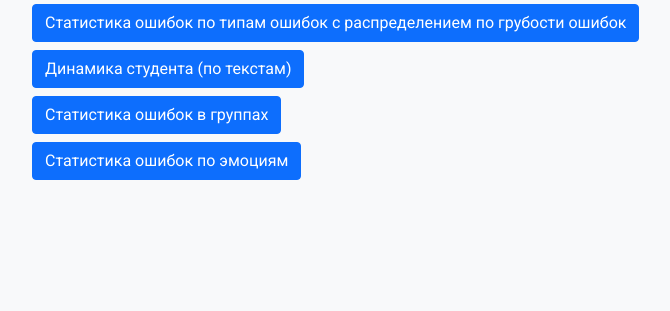
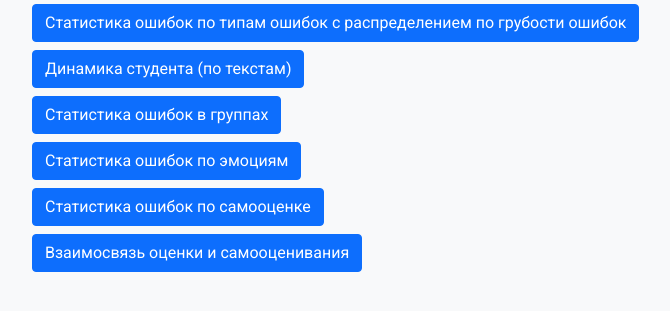
Before and after one commit to remshu-inc/pakt-work-tools, a Django app: template templates/dashboards.html in a window 1280 px wide. Shown: the part 240-551 px from the top of the page, without its empty margins (50-720 px from the left). Run offline with Django 4.2, Linux system fonts and the light colour scheme; the template is opened without the code that fills it, so the values that code supplies are empty.

Commit message:
Update dashboards.html

```diff
--- a/templates/dashboards.html
+++ b/templates/dashboards.html
@@ -25,6 +25,12 @@
 			<li>
 				<a href="{% url 'emotions_errors' %}" class="btn btn-primary"> Статистика ошибок по эмоциям </a>
 			</li>
+			<li>
+				<a href="{% url 'self_assesment_errors' %}" class="btn btn-primary">  Статистика ошибок по самооценке </a>
+			</li>
+			<li>
+				<a href="{% url 'relation_assesment_self_assesment' %}" class="btn btn-primary">  Взаимосвязь оценки и самооценивания </a>
+			</li>
 		</ul>
 	</div>
 </main>
```
